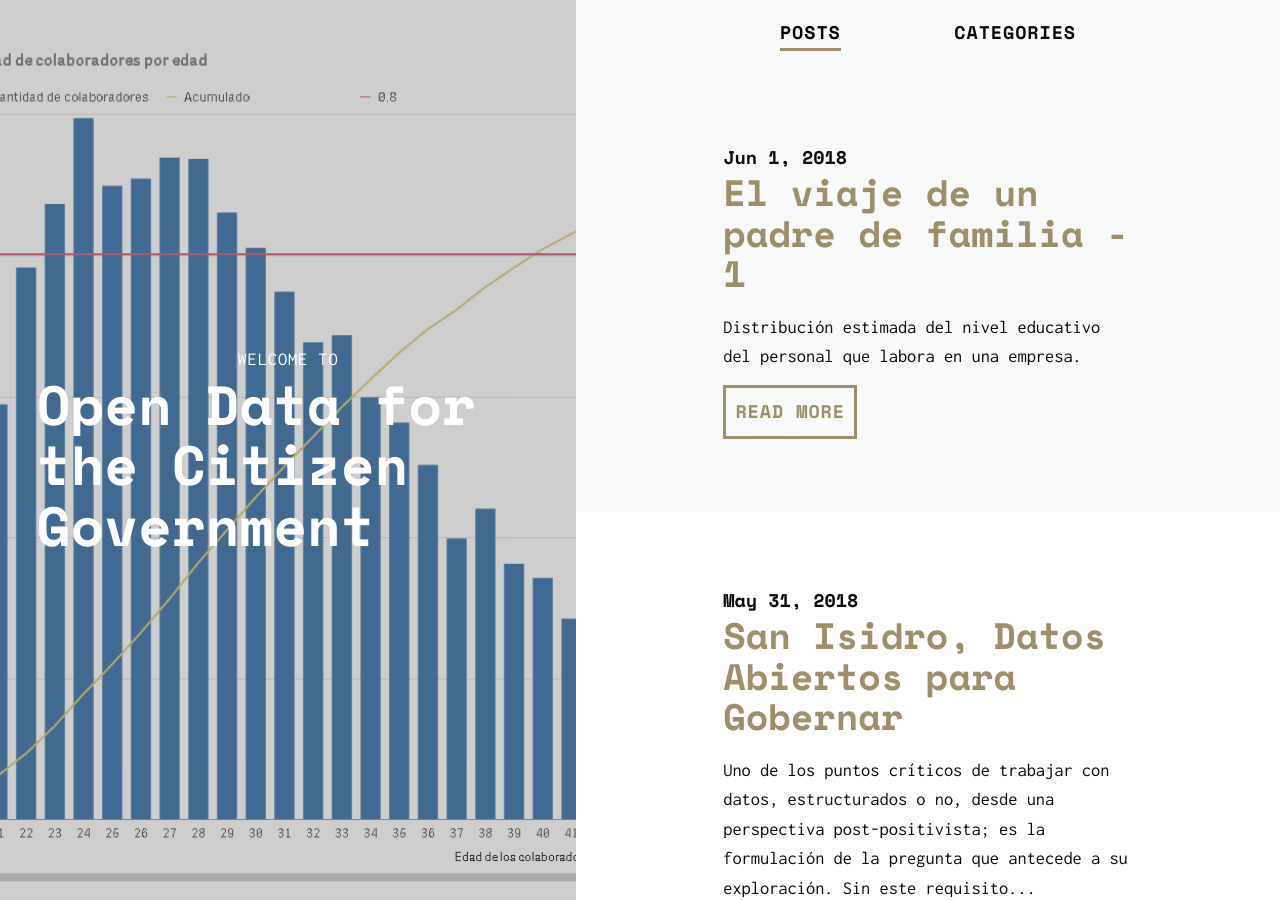
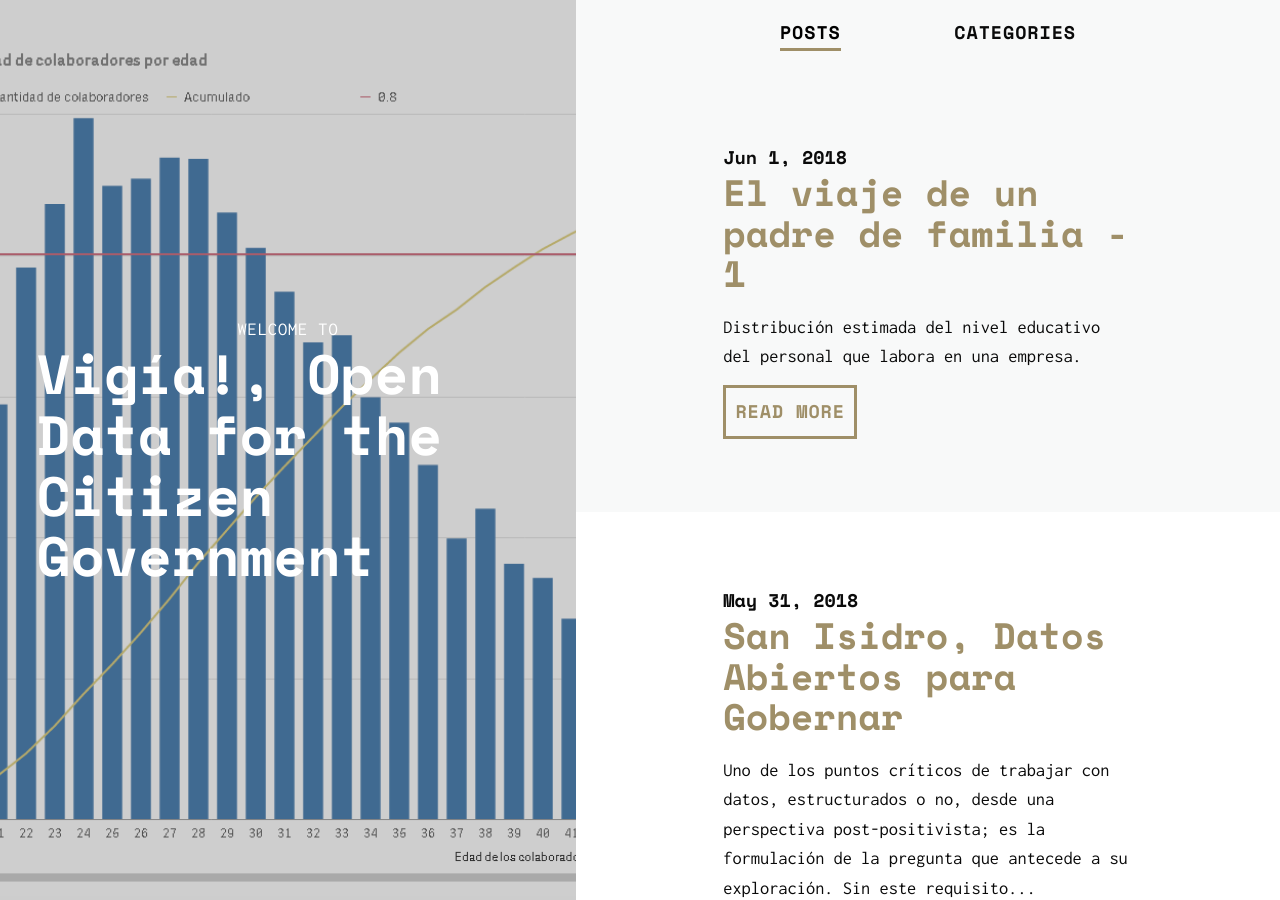
Before and after one commit to manuelvarzen/Vigia, a Jekyll site: the page built from index.html, in a window 1280 px wide and 900 px high. Built offline with Jekyll 4.4.1, drawn with Linux system fonts in a browser that asks for light colours; nearby versions of some CDN libraries; the list of posts is cut into pages by our own code; some of the changed lines change nothing that is shown.

Commit message:
Summary
Summary

```diff
--- a/_config.yml
+++ b/_config.yml
@@ -1,20 +1,23 @@
 # Site settings
-email:
+email: manuel.vargas.alegria@gmail.com
 # Dont change
-baseurl: ""
+baseurl: "/Vigia/"
 # Dont change
 paginate: 5
 paginate_path: "/blog/page-:num"
 google_analytics:
 
 # SEO settings
-title: Open Data for the Citizen Government
+title: Vigía!, Open Data for the Citizen Government
 description: Another blog for promote open data for the citizen goverment
 #Dont change
-url: "https://manuelvarzen.github.io/Vigia"
+url: "https://manuelvarzen.github.io/"
 #Dont change
-twitter_username: manuelvarzen
+twitter:
+  username: manuelvarzen
+  site:
 default_img: /Vigia/img/OpenData.jpg
+
 
 # Profile settings
 name: Vigia
```
